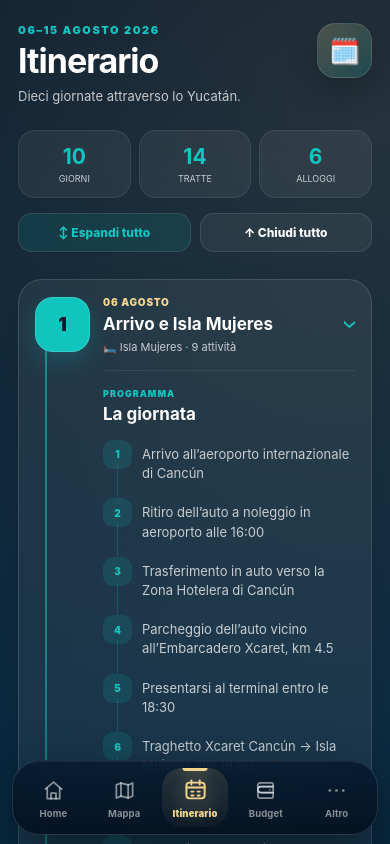
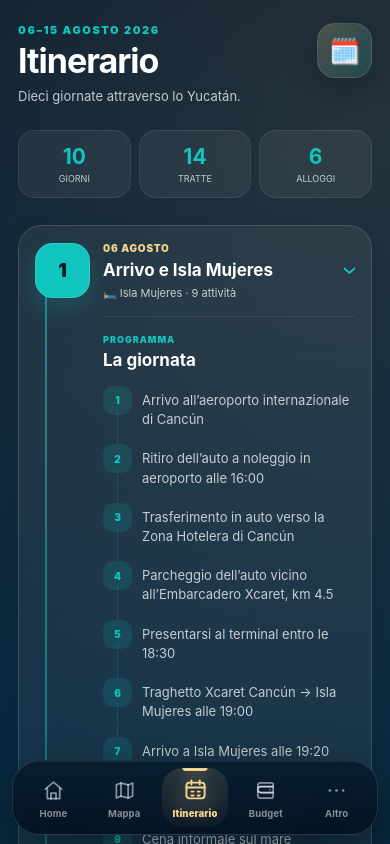
Before and after one commit to leopadny-alt/Ruta-Maya, a React (Vite) app: page / in a window 390 px wide. Both pictures are taken after a click on the button "Apri itinerario completo". Shown: the top 844 px of the page. Built offline with nearby package versions, Linux system fonts and the light colour scheme.

Commit message:
ux: streamline mobile itinerary navigation

```diff
--- a/src/pages/Itinerary.tsx
+++ b/src/pages/Itinerary.tsx
@@ -58,30 +58,27 @@ function getCurrentTripDay() {
 function Itinerary() {
   const currentTripDay = getCurrentTripDay();
 
-  const [expandedDays, setExpandedDays] = useState<number[]>(
-    currentTripDay ? [currentTripDay] : [1],
+  const [expandedDay, setExpandedDay] = useState<number | null>(
+    currentTripDay ?? 1,
   );
 
-  const expandedCount = expandedDays.length;
+  const [expandedRoadLegs, setExpandedRoadLegs] =
+    useState<number[]>([]);
 
   function toggleDay(day: number) {
-    setExpandedDays((currentDays) =>
-      currentDays.includes(day)
-        ? currentDays.filter(
-            (expandedDay) => expandedDay !== day,
-          )
-        : [...currentDays, day],
+    setExpandedDay((currentDay) =>
+      currentDay === day ? null : day,
     );
   }
 
-  function expandAll() {
-    setExpandedDays(
-      itinerary.map((tripDay) => tripDay.day),
+  function toggleRoadLeg(id: number) {
+    setExpandedRoadLegs((currentIds) =>
+      currentIds.includes(id)
+        ? currentIds.filter(
+            (currentId) => currentId !== id,
+          )
+        : [...currentIds, id],
     );
-  }
-
-  function closeAll() {
-    setExpandedDays([]);
   }
 
   function openNextDay(index: number) {
@@ -91,9 +88,7 @@ function Itinerary() {
       return;
     }
 
-    setExpandedDays((currentDays) => [
-      ...new Set([...currentDays, nextDay.day]),
-    ]);
+    setExpandedDay(nextDay.day);
 
     window.setTimeout(() => {
       document
@@ -111,7 +106,7 @@ function Itinerary() {
         minHeight: "100vh",
         boxSizing: "border-box",
         padding:
-          "calc(23px + env(safe-area-inset-top)) 18px 116px",
+          "calc(23px + env(safe-area-inset-top)) 18px calc(165px + env(safe-area-inset-bottom))",
         background: `
           radial-gradient(
             circle at 94% 4%,
@@ -215,47 +210,6 @@ function Itinerary() {
           <SummaryCard value="6" label="alloggi" />
         </section>
 
-        <div
-          style={{
-            display: "grid",
-            gridTemplateColumns: "1fr 1fr",
-            gap: 9,
-            marginTop: 15,
-          }}
-        >
-          <button
-            type="button"
-            onClick={expandAll}
-            disabled={expandedCount === itinerary.length}
-            style={{
-              ...controlButtonStyle,
-              color:
-                expandedCount === itinerary.length
-                  ? theme.colors.textSoft
-                  : theme.colors.primary,
-              background:
-                expandedCount === itinerary.length
-                  ? "rgba(255,255,255,0.045)"
-                  : "rgba(17,197,191,0.11)",
-              opacity:
-                expandedCount === itinerary.length ? 0.6 : 1,
-            }}
-          >
-            ↕ Espandi tutto
-          </button>
-
-          <button
-            type="button"
-            onClick={closeAll}
-            disabled={expandedCount === 0}
-            style={{
-              ...controlButtonStyle,
-              opacity: expandedCount === 0 ? 0.55 : 1,
-            }}
-          >
-            ↑ Chiudi tutto
-          </button>
-        </div>
       </header>
 
       <section
@@ -280,7 +234,7 @@ function Itinerary() {
         />
 
         {itinerary.map((tripDay, index) => {
-          const isExpanded = expandedDays.includes(tripDay.day);
+          const isExpanded = expandedDay === tripDay.day;
           const isCurrent = currentTripDay === tripDay.day;
           const accommodation = getAccommodation(
             tripDay.overnight,
@@ -545,7 +499,11 @@ function Itinerary() {
                           marginTop: 14,
                         }}
                       >
-                        {dailyRoadTrip.map((leg) => (
+                        {dailyRoadTrip.map((leg) => {
+                          const isRoadLegExpanded =
+                            expandedRoadLegs.includes(leg.id);
+
+                          return (
                             <div
                               key={leg.id}
                               style={{
@@ -611,6 +569,33 @@ function Itinerary() {
                                 />
                               </div>
 
+                              <button
+                                type="button"
+                                onClick={() =>
+                                  toggleRoadLeg(leg.id)
+                                }
+                                aria-expanded={isRoadLegExpanded}
+                                style={{
+                                  width: "100%",
+                                  marginTop: 10,
+                                  padding: "8px 10px",
+                                  border:
+                                    "1px solid rgba(255,255,255,0.08)",
+                                  borderRadius: 12,
+                                  background:
+                                    "rgba(255,255,255,0.045)",
+                                  color: theme.colors.textSoft,
+                                  fontSize: 10,
+                                  fontWeight: 850,
+                                  cursor: "pointer",
+                                }}
+                              >
+                                {isRoadLegExpanded
+                                  ? "Nascondi info ↑"
+                                  : "Info percorso ↓"}
+                              </button>
+
+                              {isRoadLegExpanded && (
                                 <p
                                   style={{
                                     margin: "11px 0 0",
@@ -621,6 +606,7 @@ function Itinerary() {
                                 >
                                   {leg.notes}
                                 </p>
+                              )}
 
                               <a
                                 href={getGoogleMapsSearchUrl(
@@ -645,7 +631,8 @@ function Itinerary() {
                                 Apri percorso →
                               </a>
                             </div>
-                        ))}
+                          );
+                        })}
                       </div>
                     </div>
                   )}
@@ -748,28 +735,23 @@ function Itinerary() {
                       marginTop: 20,
                     }}
                   >
-                    <a
-                      href={getGoogleMapsSearchUrl(
-                        tripDay.title,
-                      )}
-                      target="_blank"
-                      rel="noreferrer"
+                    <button
+                      type="button"
+                      onClick={() => setExpandedDay(null)}
                       style={{
                         padding: "12px 14px",
+                        border:
+                          "1px solid rgba(255,255,255,0.09)",
                         borderRadius: 14,
-                        background:
-                          "rgba(17,197,191,0.13)",
-                        border:
-                          "1px solid rgba(17,197,191,0.22)",
-                        color: theme.colors.primary,
-                        textAlign: "center",
-                        textDecoration: "none",
+                        background: "transparent",
+                        color: theme.colors.textSoft,
                         fontSize: 12,
-                        fontWeight: 900,
+                        fontWeight: 800,
+                        cursor: "pointer",
                       }}
                     >
-                      📍 Apri destinazione in Maps
-                    </a>
+                      Chiudi giornata ↑
+                    </button>
 
                     {index < itinerary.length - 1 && (
                       <button
@@ -895,16 +877,6 @@ function DetailPill({ text }: { text: string }) {
   );
 }
 
-const controlButtonStyle = {
-  padding: "11px 12px",
-  border: "1px solid rgba(255,255,255,0.10)",
-  borderRadius: 14,
-  background: "rgba(255,255,255,0.055)",
-  color: theme.colors.text,
-  fontSize: 12,
-  fontWeight: 850,
-  cursor: "pointer",
-};
 
 const smallLinkStyle = {
   padding: "10px",
```
Lines whose indentation alone changed are shown as unchanged.
